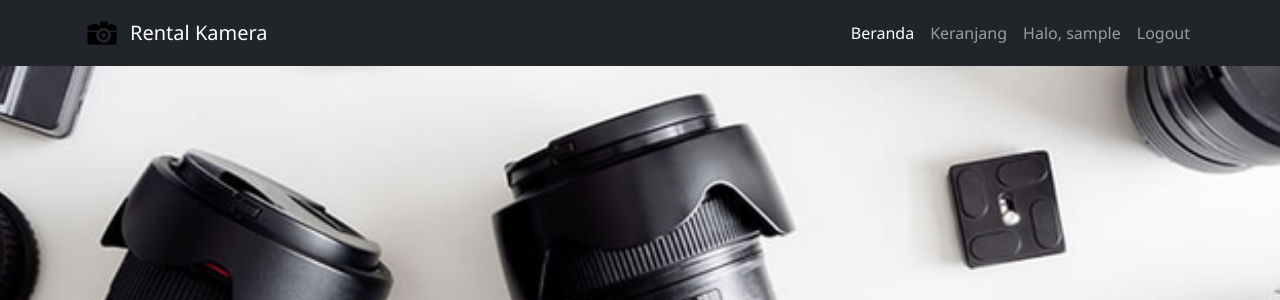
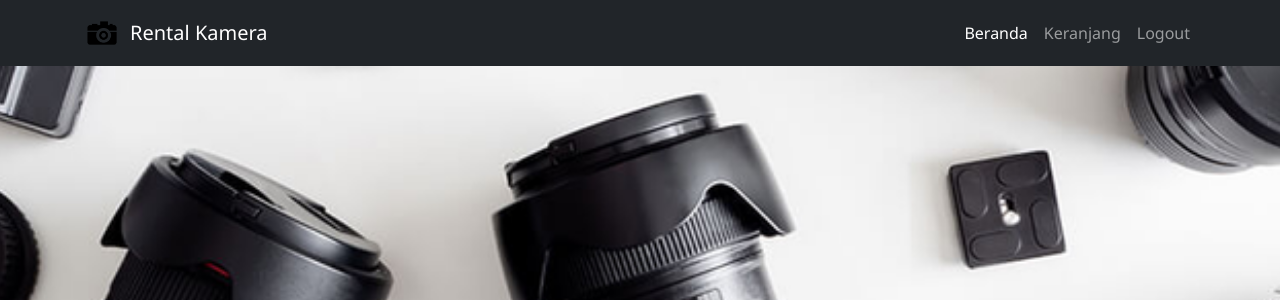
Before and after one commit to Alif055/Projek-PWD, a PHP site: page /index.php in a window 1280 px wide. Shown: the top 300 px of the page. Run offline with PHP 8.4, Linux system fonts and the light colour scheme; the visitor is signed in with stand-in values (Sample User, id 1); data comes from the database, SQL or seed files in the repository.

Commit message:
Update index.php

```diff
--- a/index.php
+++ b/index.php
@@ -45,7 +45,6 @@ include 'koneksi.php';
   <li class="nav-item"><a class="nav-link" href="keranjang.php">Keranjang</a></li>
 
   <?php if (isset($_SESSION['login'])): ?>
-    <li class="nav-item"><a class="nav-link" href="#">Halo, <?= $_SESSION['user']; ?></a></li>
     <li class="nav-item"><a class="nav-link" href="logout.php">Logout</a></li>
   <?php else: ?>
     <li class="nav-item"><a class="nav-link" href="login.php">Login</a></li>
```
